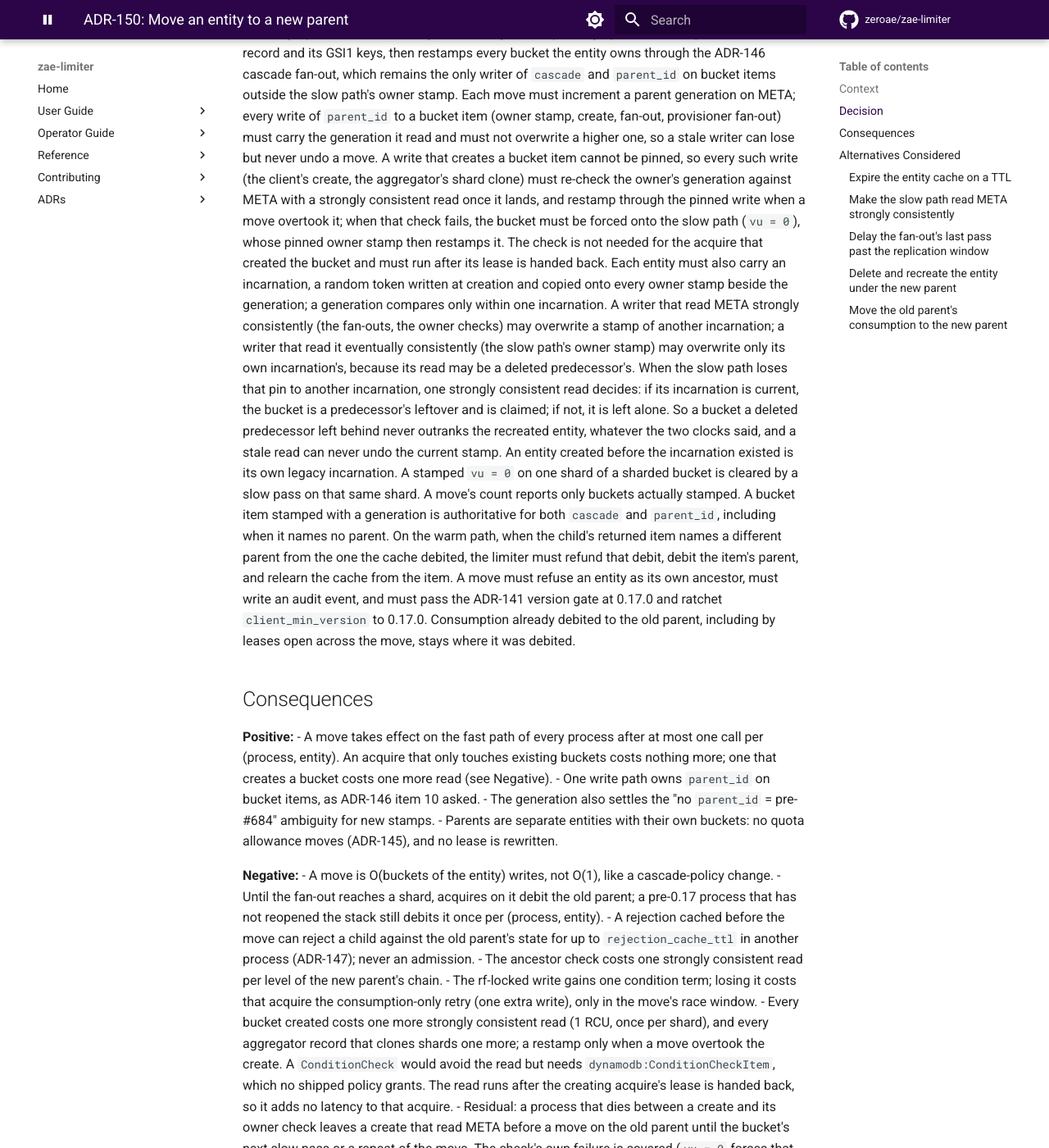
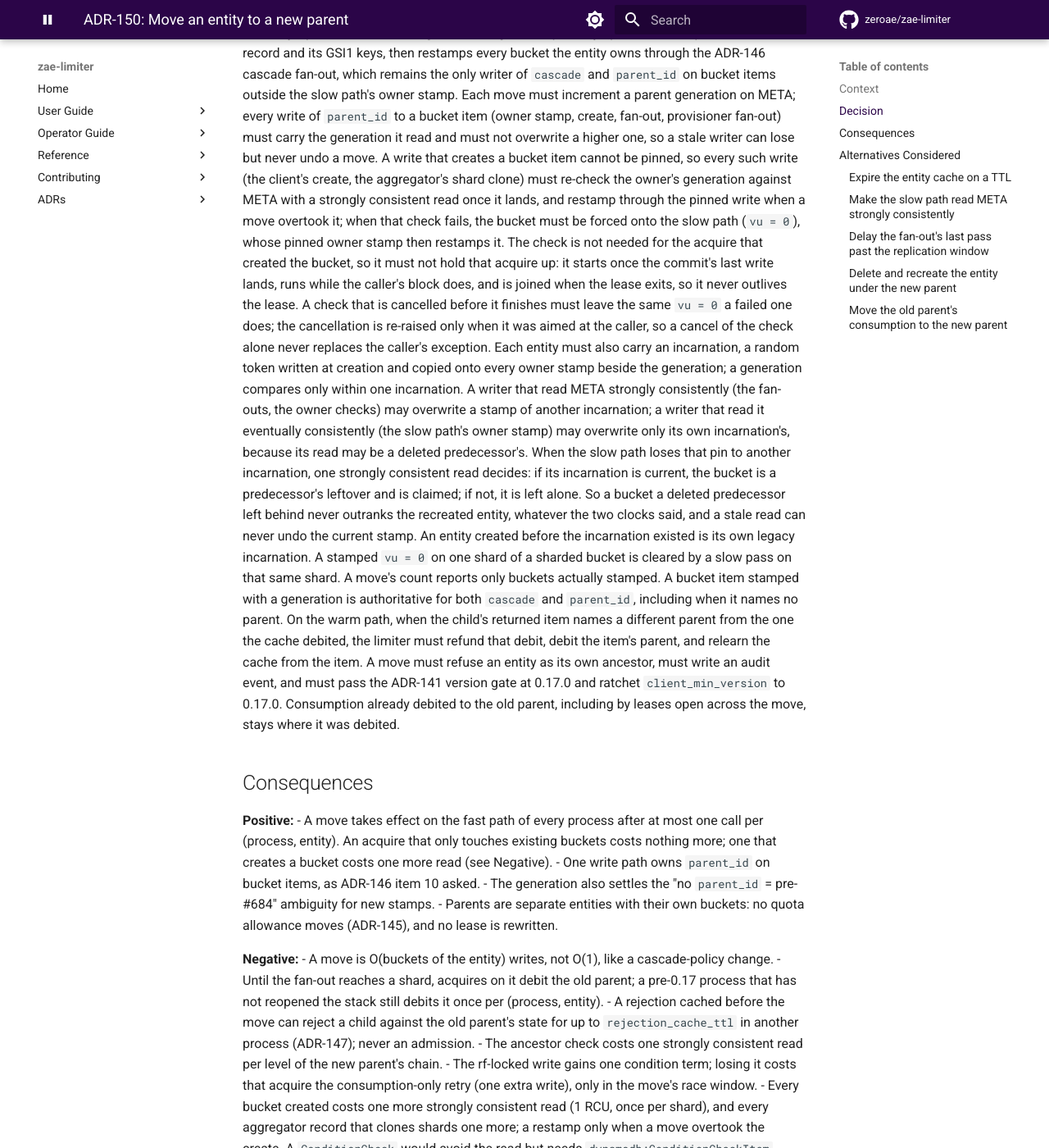
Before and after one commit to zeroae/zae-limiter, an MkDocs documentation site: the page built from docs/adr/150-move-entity-to-new-parent.md, in a window 1280 px wide and 1400 px high, scrolled down 786 px. Shown: the whole window at 82% size. Built offline with MkDocs 1.6.1 and Material for MkDocs 9.7.7, drawn with Linux system fonts in a browser that asks for light colours; comment, search, counter and statistics services are not loaded; the version menu is left out; some of the changed text lies outside the part shown.

Commit message:
📝 docs(adr): say the owner check runs during the caller's block
ADR-150 and the design doc still said the post-create owner check runs
after the lease is handed back and adds no latency. Since the
background-task change it starts once the commit lands, overlaps the
caller's block, and is joined on lease exit. It adds latency only when
the block is shorter than one strongly consistent GetItem.

The decision now states the cancel semantics too: a cancelled check
leaves vu = 0 like a failed one, and the cancellation is re-raised only
when it was aimed at the caller.

Refs #677

Co-Authored-By: Claude Opus 5.5 <noreply@anthropic.com>

```diff
--- a/docs/adr/150-move-entity-to-new-parent.md
+++ b/docs/adr/150-move-entity-to-new-parent.md
@@ -38,8 +38,12 @@ item cannot be pinned, so every such write (the client's create, the aggregator'
 clone) must re-check the owner's generation against META with a strongly consistent read
 once it lands, and restamp through the pinned write when a move overtook it; when that
 check fails, the bucket must be forced onto the slow path (`vu = 0`), whose pinned owner
-stamp then restamps it. The check is not needed for the acquire that created the bucket and
-must run after its lease is handed back. Each entity must also carry an incarnation, a random
+stamp then restamps it. The check is not needed for the acquire that created the bucket, so it
+must not hold that acquire up: it starts once the commit's last write lands, runs while
+the caller's block does, and is joined when the lease exits, so it never outlives the
+lease. A check that is cancelled before it finishes must leave the same `vu = 0` a
+failed one does; the cancellation is re-raised only when it was aimed at the caller, so a
+cancel of the check alone never replaces the caller's exception. Each entity must also carry an incarnation, a random
 token written at creation and copied onto every owner stamp beside the generation; a
 generation compares only within one incarnation. A writer that read META strongly
 consistently (the fan-outs, the owner checks) may overwrite a stamp of another incarnation; a
@@ -84,8 +88,10 @@ by leases open across the move, stays where it was debited.
 - Every bucket created costs one more strongly consistent read (1 RCU, once per shard), and
   every aggregator record that clones shards one more; a restamp only when a move overtook
   the create. A `ConditionCheck` would avoid the read but needs
-  `dynamodb:ConditionCheckItem`, which no shipped policy grants. The read runs after the
-  creating acquire's lease is handed back, so it adds no latency to that acquire.
+  `dynamodb:ConditionCheckItem`, which no shipped policy grants. The read starts when the
+  commit lands and overlaps the caller's block; the lease exit joins it, which adds
+  latency only when the block is shorter than one strongly consistent `GetItem`, and then
+  only the difference.
 - Residual: a process that dies between a create and its owner check leaves a create that
   read META before a move on the old parent until the bucket's next slow pass or a repeat
   of the move. The check's own failure is covered (`vu = 0` forces that slow pass).
```
Also changed, not shown: docs/plans/2026-10-09-move-entity-design.md (+3 -2 lines).
